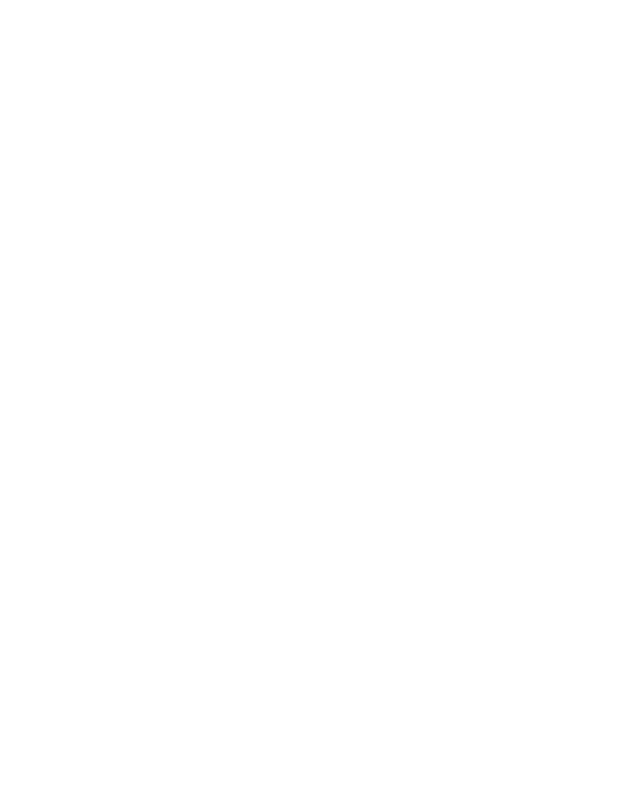
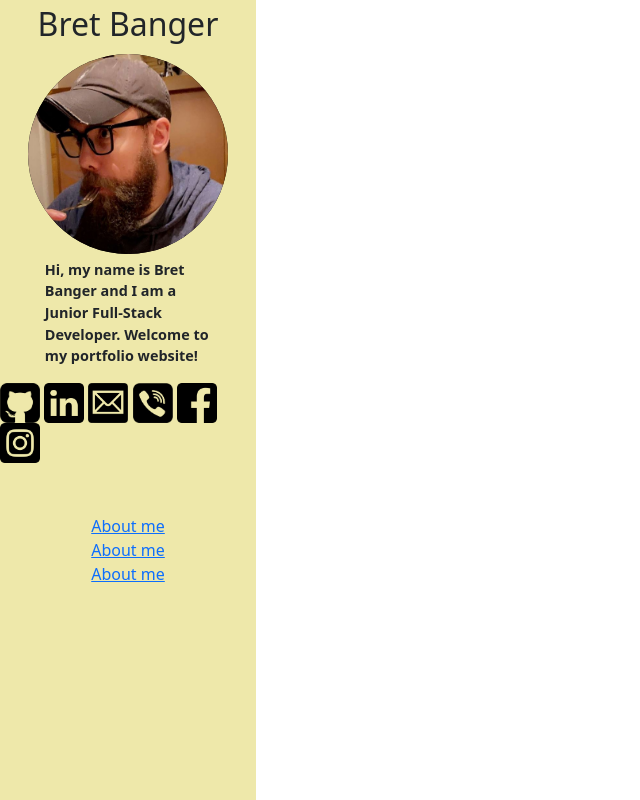
Before and after one commit to Banger484/professional-portfolio, a plain HTML site: page index.html in a window 1280 px wide. Shown: the whole page, without its empty margins (0-640 px from the left). Drawn offline with nearby package versions, Linux system fonts and the light colour scheme.

Commit message:
setting up side bar

```diff
--- a/index.html
+++ b/index.html
@@ -5,6 +5,32 @@
     <meta http-equiv="X-UA-Compatible" content="IE=edge" />
     <meta name="viewport" content="width=device-width, initial-scale=1.0" />
     <title>Bret Banger - Portfolio</title>
+    <link href="https://cdn.jsdelivr.net/npm/bootstrap@5.1.3/dist/css/bootstrap.min.css" rel="stylesheet" integrity="sha384-1BmE4kWBq78iYhFldvKuhfTAU6auU8tT94WrHftjDbrCEXSU1oBoqyl2QvZ6jIW3" crossorigin="anonymous">
+    <link rel="stylesheet" href="style.css">
   </head>
-  <body></body>
+  <body>
+      <div class="side-bar">
+          <h2>Bret Banger</h2>
+          <img src="./archived/assets/images/me (3).jpg" alt="picture of Bret Banger" class="avatar">
+          <p>Hi, my name is Bret Banger and I am a Junior Full-Stack Developer. Welcome to my portfolio website!</p>
+          <div class="link-tree">
+              <a href="https://github.com/Banger484"><img class="link-tree-logo" src="./imgs/1608907_github_square_icon.png" alt="github logo"></a>
+              <a href="https://github.com/Banger484"><img class="link-tree-logo" src="./imgs/5282542_linkedin_network_social network_linkedin logo_icon.png" alt="github logo"></a>
+              <a href="https://github.com/Banger484"><img class="link-tree-logo" src="./imgs/134147_mail_email_icon.png" alt="github logo"></a>
+              <a href="https://github.com/Banger484"><img class="link-tree-logo" src="./imgs/1181187_app_call_viber_icon.png" alt="github logo"></a>
+            <a href="https://github.com/Banger484"><img class="link-tree-logo" src="./imgs/5282541_fb_social media_facebook_facebook logo_social network_icon.png" alt="github logo"></a>
+            <a href="https://github.com/Banger484"><img class="link-tree-logo" src="./imgs/5282544_camera_instagram_social media_social network_instagram logo_icon.png" alt="github logo"></a>
+          </div>
+          <div class="side-navbar">
+              <a href="http://">About me</a>
+              <a href="http://">About me</a>
+              <a href="http://">About me</a>
+
+          </div>
+
+
+
+      </div>
+      <main></main>
+  </body>
 </html>
--- /dev/null
+++ b/style.css
@@ -0,0 +1,36 @@
+body {
+}
+
+.side-bar {
+    background-color: palegoldenrod;
+    height: 100vh;
+    width: 20vw;
+    display: flex;
+    flex-direction: column;
+    align-items: center;
+}
+.side-bar h2 {
+    margin: 2%;
+}
+.avatar {
+    height: 200px;
+    width: 200px;
+    background-color: black;
+    border-radius: 50%;
+    margin: 2%;
+}
+
+.side-bar p{
+    width: 65%;
+    font-size: .9rem;
+    font-weight: bold;
+}
+.link-tree-logo {
+    height: 40px;
+    width: 40px;
+}
+.side-navbar {
+    display: flex;
+    flex-direction: column;
+    margin-top: 20%;
+}
```
Also changed, not shown: imgs/1181187_app_call_viber_icon.png (added), imgs/134147_mail_email_icon.png (added), imgs/1608907_github_square_icon.png (added), imgs/5282541_fb_social media_facebook_facebook logo_social network_icon.png (added), imgs/5282542_linkedin_network_social network_linkedin logo_icon.png (added), imgs/5282544_camera_instagram_social media_social network_instagram logo_icon.png (added).
